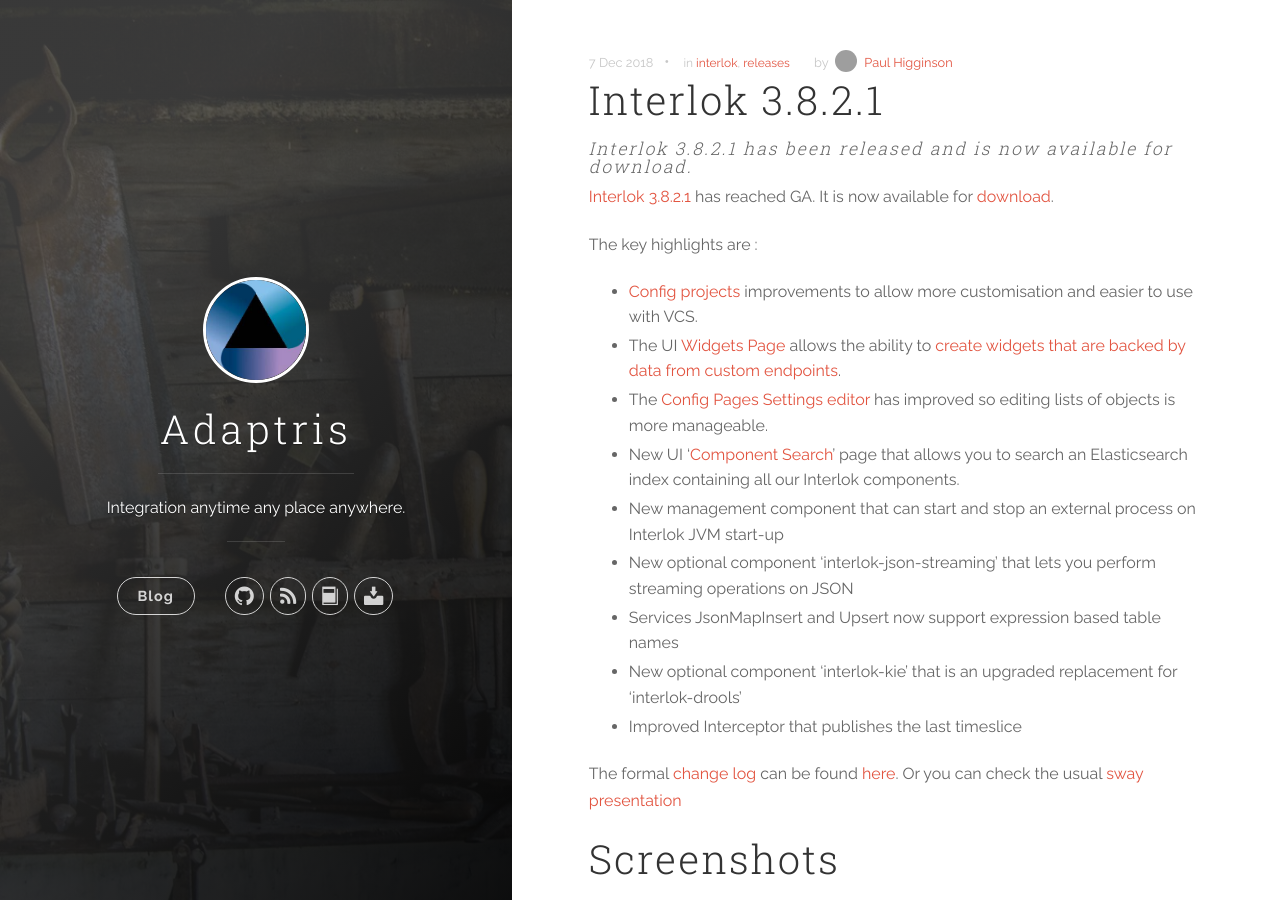
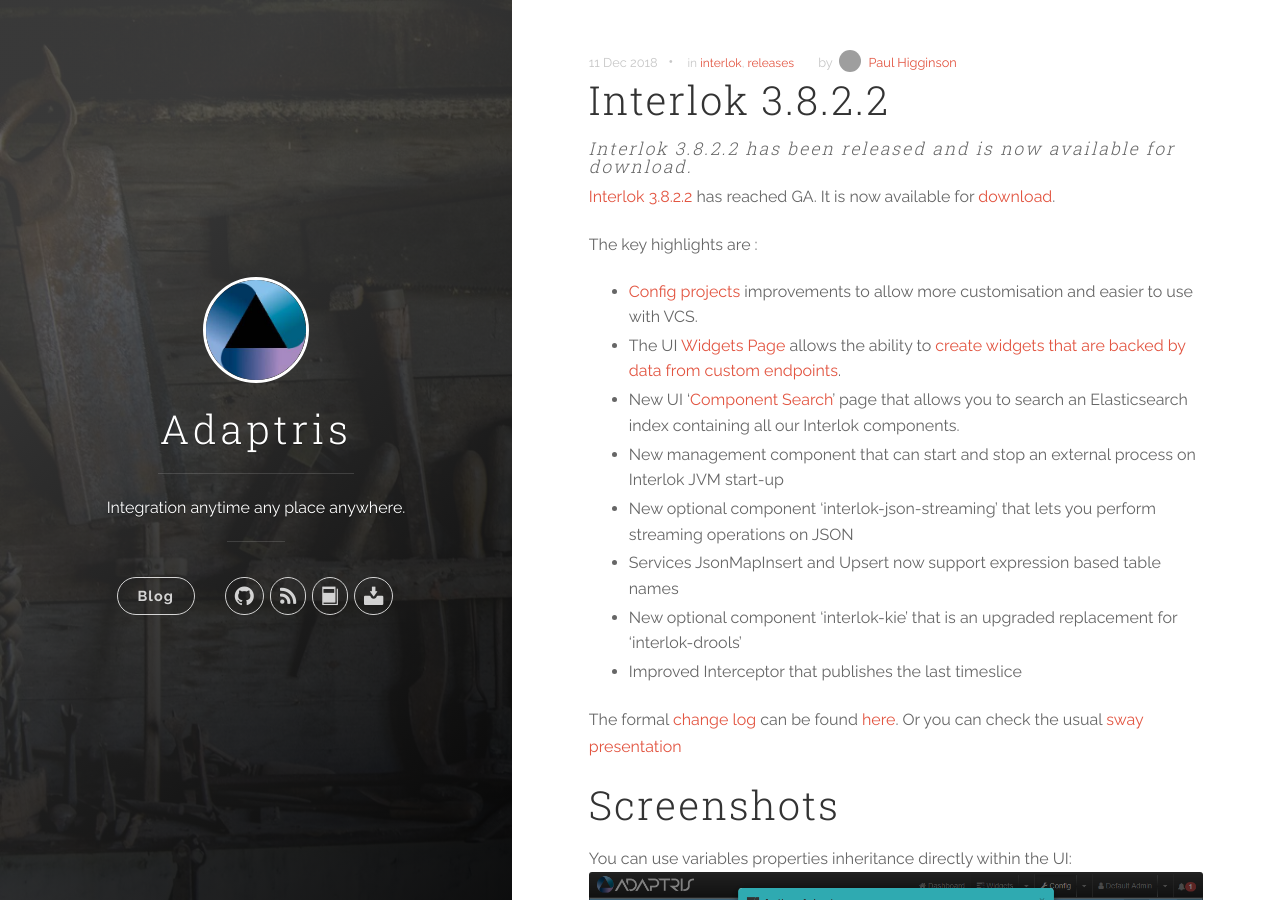
Before and after one commit to adaptris/adaptris.github.io, a Jekyll site: the page built from _posts/2018-12-11-interlok-3-8-2-2-released.markdown, in a window 1280 px wide and 900 px high. Built offline with Jekyll 4.4.1, drawn with Linux system fonts in a browser that asks for light colours; nearby versions of some CDN libraries; some of the changed text lies outside the part shown; grey boxes are pictures that could not be loaded.

Commit message:
updated the links on the blog post to point to 3.8.2.2

```diff
--- a/_posts/2018-12-07-interlok-3-8-2-1-released.markdown
+++ b/_posts/2018-12-11-interlok-3-8-2-2-released.markdown
@@ -1,6 +1,6 @@
 ---
-title:             "Interlok 3.8.2.1"
-description:       "Interlok 3.8.2.1 has been released and is now available for download."
+title:             "Interlok 3.8.2.2"
+description:       "Interlok 3.8.2.2 has been released and is now available for download."
 published:         true
 categories:        [interlok, releases]
 tags:              [interlok, releases]
@@ -8,7 +8,7 @@
 excerpt_separator: <!-- more -->
 ---
 
-[Interlok 3.8.2.1](https://development.adaptris.net/installers/Interlok/3.8.2.1/) has reached GA. It is now available for [download](https://development.adaptris.net/installers/Interlok/3.8.2.1/).
+[Interlok 3.8.2.2](https://development.adaptris.net/installers/Interlok/3.8.2.2/) has reached GA. It is now available for [download](https://development.adaptris.net/installers/Interlok/3.8.2.2/).
 
 <!-- more -->
 
@@ -16,7 +16,6 @@
 
 * [Config projects](http://interlok.adaptris.net/interlok-docs/ui-config-project.html) improvements to allow more customisation and easier to use with VCS.
 * The UI [Widgets Page](http://interlok.adaptris.net/interlok-docs/ui-widgets.html) allows the ability to [create widgets that are backed by data from custom endpoints](http://interlok.adaptris.net/interlok-docs/ui-widgets.html#custom-widgets).
-* The [Config Pages](http://interlok.adaptris.net/interlok-docs/ui-config.html) [Settings editor](http://interlok.adaptris.net/interlok-docs/ui-config.html#settings-editor-features) has improved so editing lists of objects is more manageable.
 * New UI '[Component Search](http://interlok.adaptris.net/interlok-docs/ui-interlok-component-search.html)' page that allows you to search an Elasticsearch index containing all our Interlok components.
 * New management component that can start and stop an external process on Interlok JVM start-up
 * New optional component 'interlok-json-streaming' that lets you perform streaming operations on JSON
@@ -50,11 +49,5 @@
 All the different custom widgets added to the Widgets Page:
 ![All the different custom widgets]({{ site.baseurl }}/images/posts/release-382/custom-widgets-all.png)
 
-The Settings editor handling a list of objects:
-![Settings editor handling a list of objects]({{ site.baseurl }}/images/posts/release-382/settings-1.png)
-
-The Settings editor handling a list of objects (editing an individual object from a list):
-![editing an individual object from a list]({{ site.baseurl }}/images/posts/release-382/settings-2.png)
-
 The UI Component Search:
 ![UI Component Search]({{ site.baseurl }}/images/posts/release-382/search.png)
```
